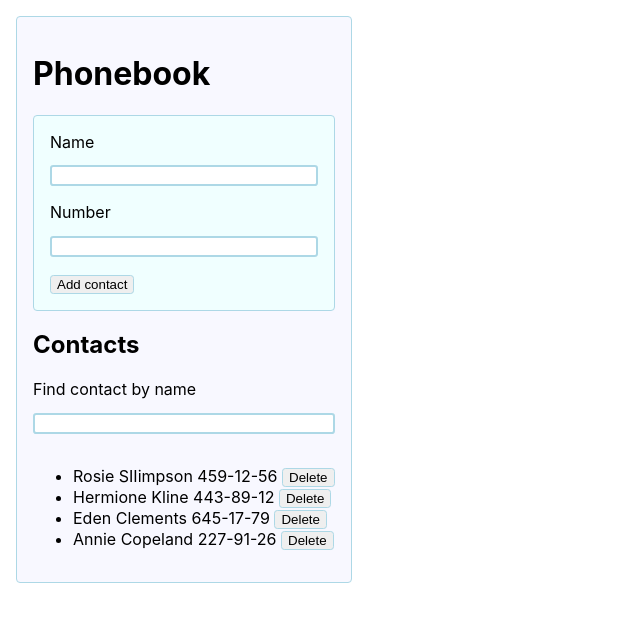
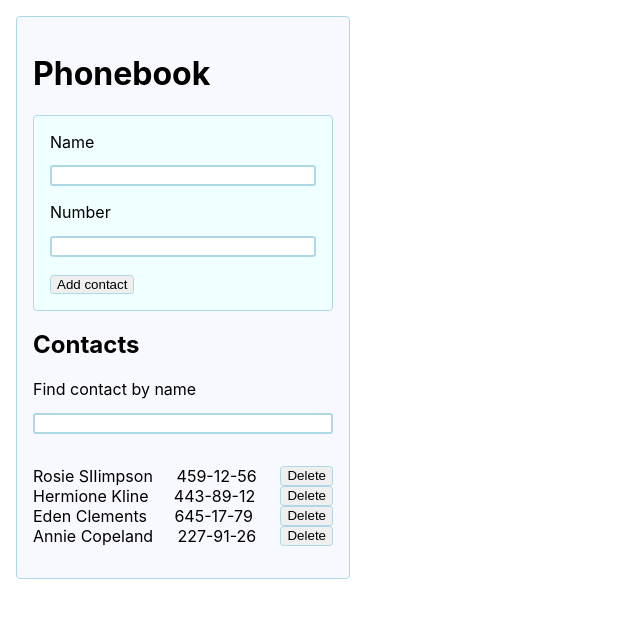
Before and after one commit to Andrew-Samoilov/goit-react-hw-02-phonebook, a React (Create React App) app: page / in a window 1280 px wide. Shown: the top 622 px of the page, without its empty margins (0-640 px from the left). Built offline with nearby package versions, Linux system fonts and the light colour scheme.

Commit message:
Delete is running

```diff
--- a/src/components/App.jsx
+++ b/src/components/App.jsx
@@ -23,6 +23,15 @@ class App extends React.Component {
     this.setState({ filter: e.currentTarget.value });
   }
 
+  getVisibleContacts = () => {
+    const { filter, contacts } = this.state;
+
+    const normalizedFilter = filter.toLowerCase();
+
+    return contacts.filter(
+      contact => contact.name.toLowerCase().includes(normalizedFilter));
+  }
+
   formSubmitHandler = data => {
     const newData = {
       id: nanoid(4),
@@ -35,11 +44,14 @@ class App extends React.Component {
     }));
   };
 
+  deleteContact = (contactId) => {
+    this.setState(prevState => ({
+      contacts: prevState.contacts.filter(contact => contact.id !== contactId),
+    }))
+  };
+
   render() {
-    const normalizedFilter = this.state.filter.toLowerCase();
-
-    const visibleContacts = this.state.contacts.filter(
-      contact => contact.name.toLowerCase().includes(normalizedFilter));
+    let visibleContacts = this.getVisibleContacts();
 
     return (
       <div className={css.mainDiv}>
@@ -47,7 +59,7 @@ class App extends React.Component {
         <ContactForm onSubmit={this.formSubmitHandler} />
         <h2>Contacts</h2>
         <Filter value={this.state.filter} onChange={this.changeFilter} />
-        <ContactList stateContact={visibleContacts} />
+        <ContactList stateContact={visibleContacts} onDeleteContact={this.deleteContact} />
       </div>);
   }
 }
--- a/src/components/ContactForm.jsx
+++ b/src/components/ContactForm.jsx
@@ -3,7 +3,6 @@ import React from "react";
 
 class ContactForm extends React.Component {
     state = {
-        id: '',
         name: '',
         number: '',
     }
--- a/src/components/ContactForm.module.css
+++ b/src/components/ContactForm.module.css
@@ -28,8 +28,18 @@
     margin: 1em;
     padding: 1em;
     max-width: max-content;
+    min-width: 300px;
 }
+
 .button{
     border: 1px solid lightblue;
     border-radius: 0.25em;
 }
+
+.listUl{
+    padding: 0;
+}
+.listItem {
+    display: flex;
+    justify-content: space-between;
+}
--- a/src/components/ContactList.jsx
+++ b/src/components/ContactList.jsx
@@ -1,10 +1,15 @@
 import css from './ContactForm.module.css'
 
-export const ContactList = ({ stateContact }) => (
-            <ul>
+export const ContactList = ({ stateContact, onDeleteContact }) => (
+    <ul className={css.listUl}>
                 {stateContact.map(el =>
-                    <li key={el.id}>
-                        {el.name} {el.number} <button className={css.button} type="button">Delete</button>
+                    <li key={el.id} className={css.listItem}>
+                        <span>{el.name}</span>
+                        <span>{el.number}</span>
+                        <button
+                            onClick={() => onDeleteContact(el.id)}
+                            className={css.button}
+                            type="button">Delete</button>
                     </li>
                 )}
             </ul>
```
